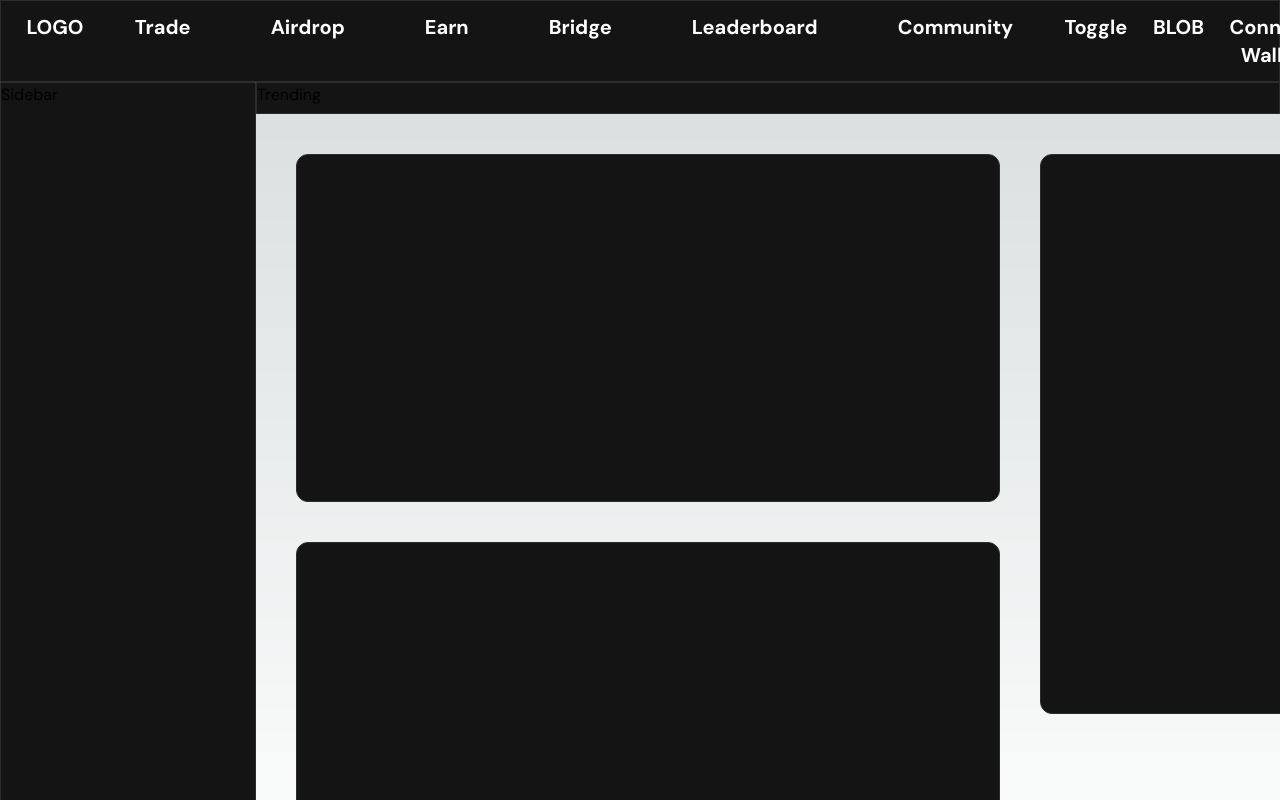
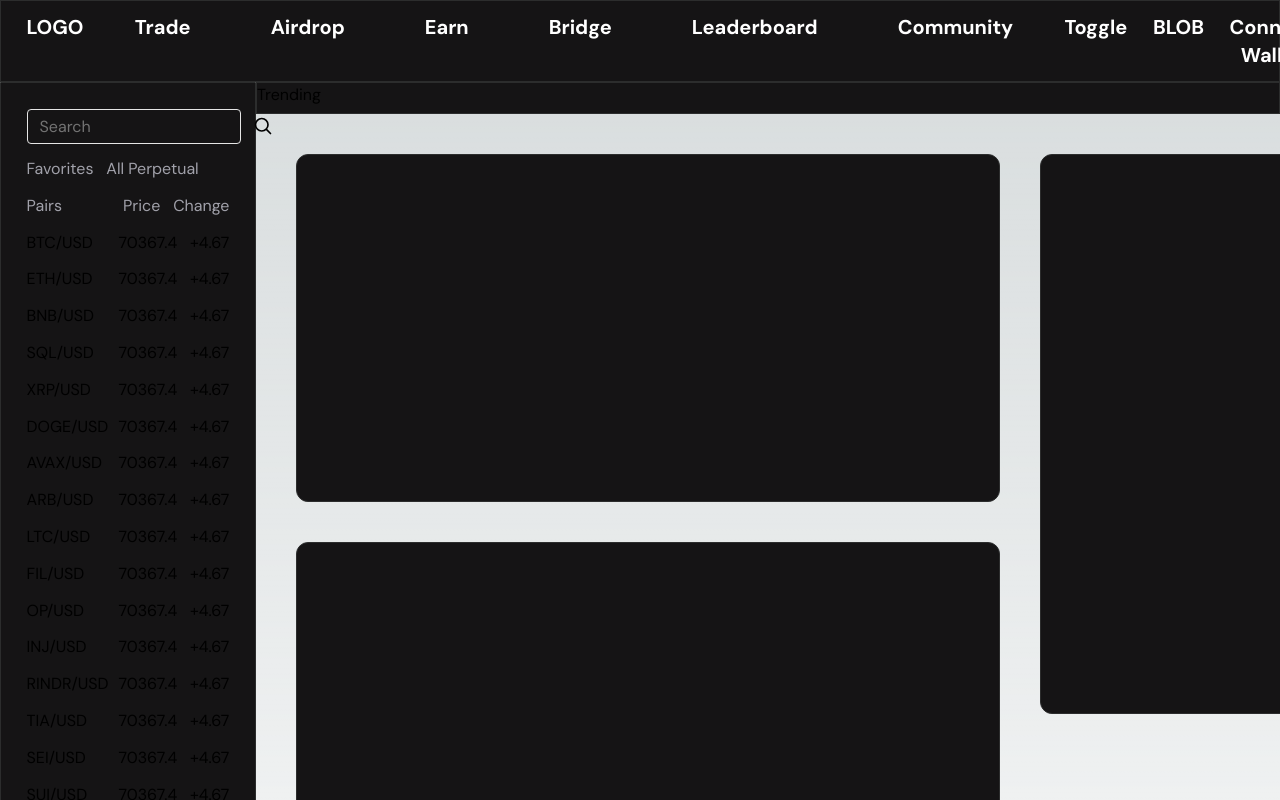
Before and after one commit to Remex-Trade/landing-page, a Next.js app: page /site/Trade in a window 1280 px wide. Shown: the top 800 px of the page. Built offline with nearby package versions, Linux system fonts and the light colour scheme.

Commit message:
Some sidebar changes

```diff
--- /dev/null
+++ b/app/_Components/Sidebar.js
@@ -0,0 +1,89 @@
+"use client"
+import React, { useState } from 'react';
+const Sidebar=()=>{
+    const [option,setOption]=useState("All Perpetual");
+    const Data=[
+        {"Pairs":"BTC/USD","Price":"70367.4","Change":"+4.67"},
+        {"Pairs":"ETH/USD","Price":"70367.4","Change":"+4.67"},
+        {"Pairs":"BNB/USD","Price":"70367.4","Change":"+4.67"},
+        {"Pairs":"SQL/USD","Price":"70367.4","Change":"+4.67"},
+        {"Pairs":"XRP/USD","Price":"70367.4","Change":"+4.67"},
+        {"Pairs":"DOGE/USD","Price":"70367.4","Change":"+4.67"},
+        {"Pairs":"AVAX/USD","Price":"70367.4","Change":"+4.67"},
+        {"Pairs":"ARB/USD","Price":"70367.4","Change":"+4.67"},
+        {"Pairs":"LTC/USD","Price":"70367.4","Change":"+4.67"},
+        {"Pairs":"FIL/USD","Price":"70367.4","Change":"+4.67"},
+        {"Pairs":"OP/USD","Price":"70367.4","Change":"+4.67"},
+        {"Pairs":"INJ/USD","Price":"70367.4","Change":"+4.67"},
+        {"Pairs":"RINDR/USD","Price":"70367.4","Change":"+4.67"},
+        {"Pairs":"TIA/USD","Price":"70367.4","Change":"+4.67"},
+        {"Pairs":"SEI/USD","Price":"70367.4","Change":"+4.67"},
+        {"Pairs":"SUI/USD","Price":"70367.4","Change":"+4.67"},
+        {"Pairs":"STRK/USD","Price":"70367.4","Change":"+4.67"},
+        {"Pairs":"ORDI/USD","Price":"70367.4","Change":"+4.67"},
+        {"Pairs":"AXL/USD","Price":"70367.4","Change":"+4.67"},
+        {"Pairs":"PYTH/USD","Price":"70367.4","Change":"+4.67"},
+        {"Pairs":"DYDX/USD","Price":"70367.4","Change":"+4.67"},
+        {"Pairs":"WLD/USD","Price":"70367.4","Change":"+4.67"},
+        {"Pairs":"CAKE/USD","Price":"70367.4","Change":"+4.67"},
+        {"Pairs":"MANTA/USD","Price":"70367.4","Change":"+4.67"},
+        {"Pairs":"BONK/USD","Price":"70367.4","Change":"+4.67"},
+        {"Pairs":"WIF/USD","Price":"70367.4","Change":"+4.67"},
+        {"Pairs":"JUP/USD","Price":"70367.4","Change":"+4.67"},
+        {"Pairs":"DYM/USD","Price":"70367.4","Change":"+4.67"}
+    ]
+    return(
+        <div className="flex flex-col gap-[1vw] p-[2vw]">
+            <div class="relative flex">
+                <input
+                    type="search"
+                    class="relative m-0 block flex-auto rounded border border-solid border-neutral-200 bg-transparent bg-clip-padding px-3 py-[0.25rem] text-base font-normal leading-[1.6] text-surface outline-none transition duration-200 ease-in-out placeholder:text-neutral-500 focus:z-[3] focus:border-primary focus:shadow-inset focus:outline-none motion-reduce:transition-none dark:border-white/10 dark:text-white dark:placeholder:text-neutral-200 dark:autofill:shadow-autofill dark:focus:border-primary"
+                    placeholder="Search"
+                    aria-label="Search"
+                    id="exampleFormControlInput2"
+                    aria-describedby="button-addon2" />
+                <span
+                    class="flex items-center whitespace-nowrap px-3 py-[0.25rem] text-surface dark:border-neutral-400 dark:text-white [&>svg]:h-5 [&>svg]:w-5"
+                    id="button-addon2">
+                    <svg
+                    xmlns="http://www.w3.org/2000/svg"
+                    fill="none"
+                    viewBox="0 0 24 24"
+                    stroke-width="2"
+                    stroke="currentColor">
+                    <path
+                        stroke-linecap="round"
+                        stroke-linejoin="round"
+                        d="m21 21-5.197-5.197m0 0A7.5 7.5 0 1 0 5.196 5.196a7.5 7.5 0 0 0 10.607 10.607Z" />
+                    </svg>
+                </span>
+            </div>
+            <div className="flex gap-[1vw] text-zinc-400">
+                <div onClick={()=>setOption("Favorites")}>Favorites</div>
+                <div onClick={()=>setOption("All Perpetual")}>All Perpetual</div>
+            </div>
+            <div className="flex justify-between text-zinc-400">
+                <div>Pairs</div>
+                <div className="flex gap-[1vw]">
+                    <div>Price</div>
+                    <div>Change</div>
+                </div>
+            </div>
+            <div className='flex flex-col gap-[1vw]'>
+                {Data.map((Pair)=>{
+                    return(
+                        <div className="flex justify-between">
+                            <div>{Pair.Pairs}</div>
+                            <div className="flex gap-[1vw]">
+                                <div>{Pair.Price}</div>
+                                <div>{Pair.Change}</div>
+                            </div>
+                        </div>
+                    )
+                })}
+            </div>
+        </div>
+
+    )
+}
+export default Sidebar;
--- a/app/site/Trade/page.js
+++ b/app/site/Trade/page.js
@@ -1,13 +1,13 @@
 import React from "react";
-
+import Sidebar from "../../_Components/Sidebar"
 const page = () => {
   return (
     <div className="flex w-[100vw]">
       <div
         id="sidebar"
-        className="h-[100vh] mb-10 rounded-b-xl w-[20vw] bg-[#151415] border-[#2C2D2D] border-[1px]"
+        className="h-full mb-10 rounded-b-xl w-[20vw] bg-[#151415] border-[#2C2D2D] border-[1px]"
       >
-        Sidebar
+        <Sidebar/>
       </div>
       <div className="w-[60vw] h-[100vh]">
         <div className="w-[80vw] h-[4vh] bg-[#151415] border-[#2C2D2D] border-[1px]">
```
